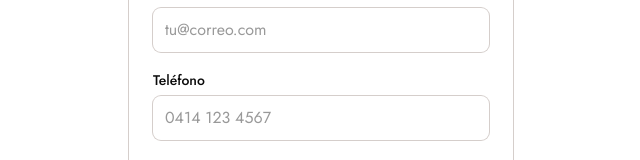
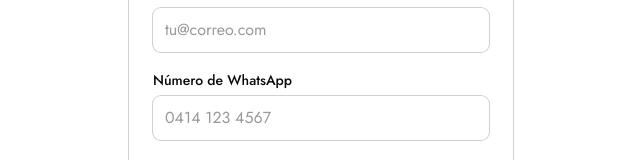
Before and after one commit to Rolopietri/Quinta-mama-, a Next.js app: page /wifi in a window 1280 px wide. Shown: the part 404-564 px from the top of the page, without its empty margins (319-959 px from the left). Built offline with nearby package versions, Linux system fonts and the light colour scheme; no server answers.

Commit message:
WiFi: campo de teléfono pasa a "Número de WhatsApp"

```diff
--- a/src/app/wifi/WifiForm.tsx
+++ b/src/app/wifi/WifiForm.tsx
@@ -85,7 +85,7 @@ export function WifiForm({ origen }: { origen: string | null }) {
         />
       </Campo>
 
-      <Campo etiqueta="Teléfono">
+      <Campo etiqueta="Número de WhatsApp">
         <input
           type="tel"
           required
```
